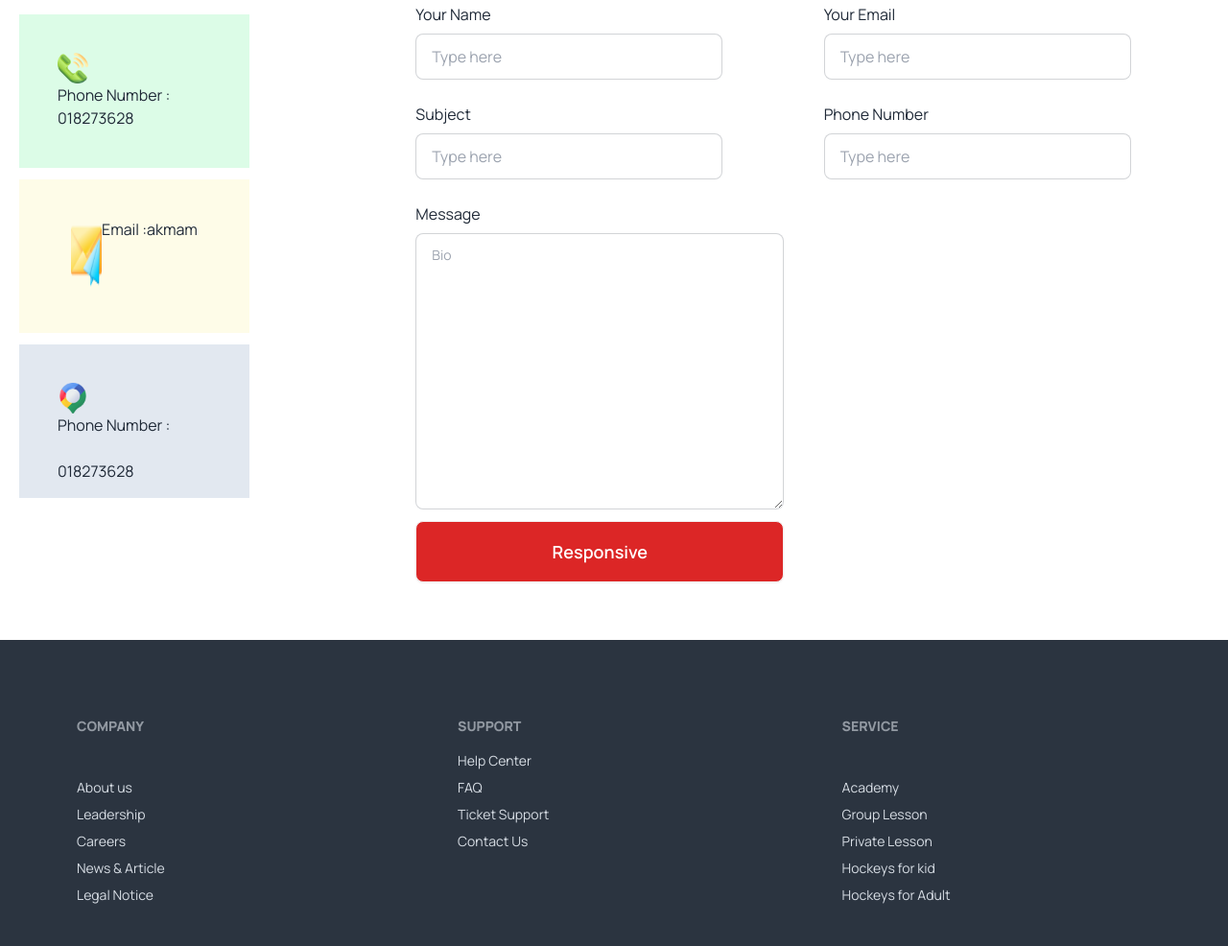
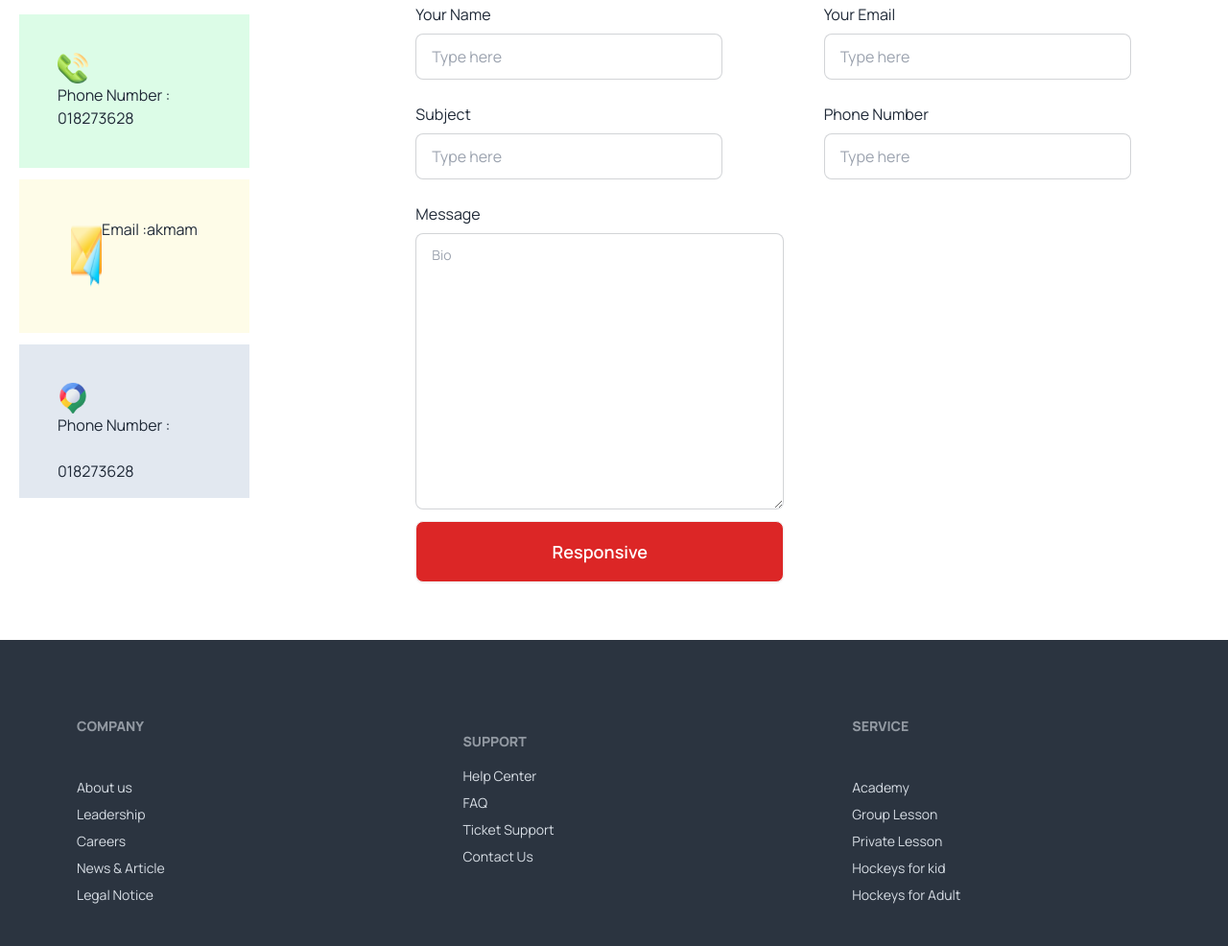
Before and after one commit to Akmam-Nirjhor/Project_PH, a plain HTML site: page index.html in a window 1280 px wide. Shown: the part 5325-6311 px from the top of the page at 96% size. Drawn offline with nearby package versions, Linux system fonts and the light colour scheme; files whose address does not match are found by name.

Commit message:
last_final_update

```diff
--- a/index.html
+++ b/index.html
@@ -688,7 +688,7 @@
         <a class="link link-hover">Legal Notice</a>
       </nav>
 
-      <nav class="p-10" >
+      <nav class="p-14" >
         <h6 class="footer-title">Support</h6>
         <a class="link link-hover">Help Center</a>
         <a class="link link-hover">FAQ</a>
```
